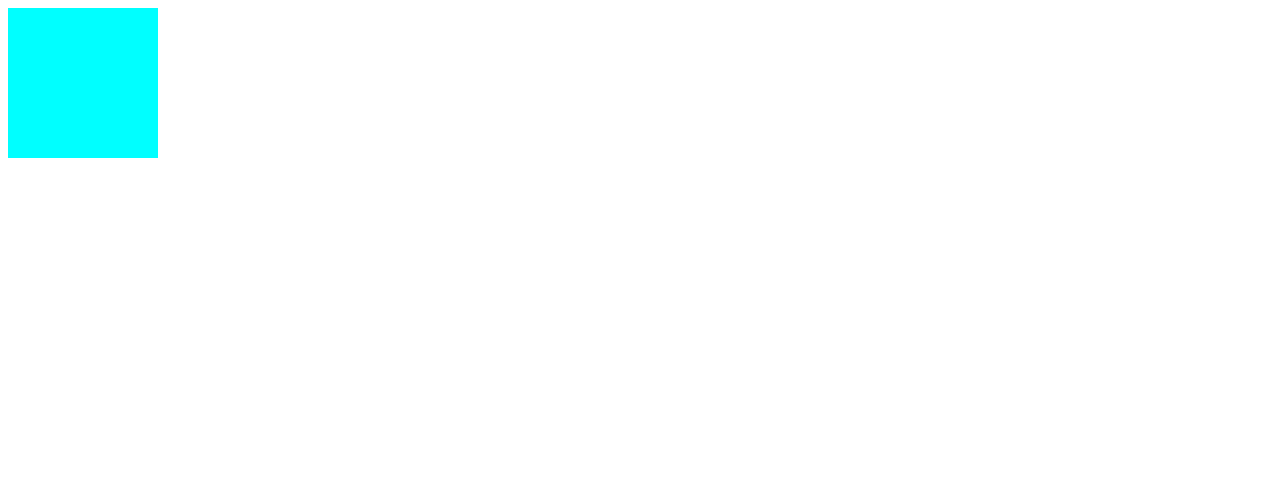
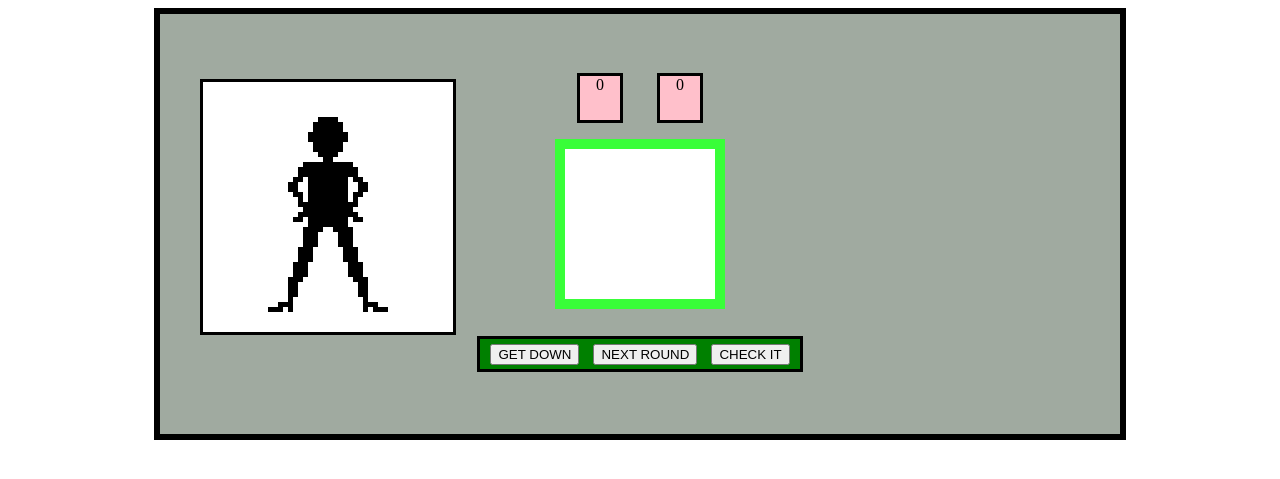
Before and after one commit to martyjg/Show_and_Repeat, a PHP site: page / in a window 1280 px wide. Shown: the top 479 px of the page. Run offline with PHP 8.4, Linux system fonts and the light colour scheme.

Commit message:
Added buttons to progress the game. Added divs in order to style the game. Styled the game and aligned displays to the center and the player 1 character to the left side.

```diff
--- a/appV2.js
+++ b/appV2.js
@@ -5,36 +5,101 @@ $(document).ready(function () {
 	secondChain = [];
 	moveCount = 3;
 	turn = 0;
+	playerTurn = 0;
+	player1Score = 0;
+	player2Score = 0;
+	$("#p1Score").html(player1Score);
+	$("#p2Score").html(player2Score);
 
-	var states = [
-		"GAME_START",
-		"PLAYER_1_TURN",
-		"PLAYER_2_TURN",
-		"PLAYER_1_WIN",
-		"PLAYER_2_WIN"
-	];
+	// var states = [
+	// "GAME_START",
+	// "PLAYER_1_TURN",
+	// "PLAYER_2_TURN",
+	// "PLAYER_1_WIN",
+	// "PLAYER_2_WIN"
+	// ];
+
+	// showAndRepeat = function() {
+
+	// 	if (turn % 2 === 0) {
+	// 		chainBuilder(firstChain);
+	// 		if (firstChain.length === moveCount) {
+	// 			displayMoveChain(firstChain);
+	// 			clearDisplay();
+	// 			chainBuilder(secondChain);
+	// 			if (secondChain.length === moveCount) {
+	// 				checkForMatch();
+	// 			}
+	// 		}
+	// 	} else {
+	// 		chainBuilder(secondChain);
+	// 		if (secondChain.length === moveCount) {
+	// 			displayMoveChain(secondChain);
+	// 			clearDisplay();
+	// 			chainBuilder(firstChain);
+	// 			if (firstChain.length === moveCount) {
+	// 				checkForMatch();
+	// 			}
+	// 		}
+	// 	}
+	// }
+
+	$("#checkMoves").click(function() {
+		checkForMatch();
+	})
+
+
+	$("#resetButton").click(function() {
+		if (turn % 2 === 0) {
+			if (playerTurn === 0) {
+				chainBuilder(firstChain);
+				playerTurn++;
+			} else {chainBuilder(secondChain);
+				playerTurn = 0;}
+			} else {
+				if (playerTurn === 0) {
+					chainBuilder(secondChain);
+					playerTurn = 1;
+				} else {
+					chainBuilder(firstChain);
+					playerTurn = 0;
+				}
+			}
+		});
+
+	$("#displayMoves").click(function() {
+		if (turn % 2 === 0) {
+			displayMoveChain(firstChain);
+		} else {
+			displayMoveChain(secondChain);
+		}
+	})
 
 
 	chainBuilder = function(chain) {
+		console.log("SHOW YOUR MOVES")
 		$(document).keydown(function(key) {
 			if (chain.length < moveCount) {
 				if (key.keyCode === 37) {
-					chain.push("left");
+					chain.push("&larr;");
 				} else if (key.keyCode === 38) {
-					chain.push("up");
+					chain.push("&uarr;");
 				} else if (key.keyCode === 39) {
-					chain.push("right");
+					chain.push("&rarr;");
 				} else if (key.keyCode === 40) {
-					chain.push("down");
+					chain.push("&darr;");
 				}
 				console.log("The chain is " + chain)
 			}
-		})
+		});
 	}
 
 	displayMoveChain = function(chain) {
 		chain.forEach(function(element, index) {
 			setTimeout(function(){
+				if (element === "&larr;") {
+					$(".player1Move").attr("class", "throwLeft")
+				}
 				$("#chainDisplay").show().html(element).fadeOut('slow');
 			}, 1000 * (index+1));
 
@@ -51,7 +116,7 @@ $(document).ready(function () {
 			N = firstChain.length}
 			else {N = secondChain.length}
 
-			matchedMoves = 0;
+				matchedMoves = 0;
 			for (var i = 0; i < N; i++) {
 				if (firstChain[i] === secondChain[i]) {
 					matchedMoves++;
@@ -67,13 +132,22 @@ $(document).ready(function () {
 				}
 				moveCount++;
 				turn++;
+				playerTurn++;
 			} else {
 				console.log("Not even close")
+				if (turn % 2 === 0) {
+					player1Score++;
+					$("#p1Score").html(player1Score);
+				} else {
+					player2Score++;
+					$("#p2Score").html(player2Score);
+				}
 				firstChain = [];
 				secondChain = [];
 				turn = 0;
+				playerTurn = 0;
 				moveCount = 3;
 			}
 		}
 
-});
+	});
--- a/index.html
+++ b/index.html
@@ -6,15 +6,40 @@
 	<script type="text/javascript" src="./jquery-2.1.1.min.js"></script>
 
 	<script type="text/javascript" src="./appV2.js"></script>
+	<meta charset="utf-8" />
+
 
 </head>
 <body>
 
-<div id="chainDisplay">
-</div>
+	<div id="container">
 
-<!-- <button name="turn">TURN!</button>
- -->
+		<div id="scoreContainer">
+		<div id="p1Score">
+		</div>
+		<div id="p2Score">
+		</div>
+		</div>
+
+		<div id="displayContainer">
+			<div id="chainDisplay">
+			</div>
+		</div>
+
+		<div id ="player1Dancer" class="player1Move">
+		</div>
+
+		<div id ="buttonDisplay">
+
+			<button type = "button" id="displayMoves">GET DOWN</button>
+
+			<button type = "button" id="resetButton">NEXT ROUND</button>
+
+			<button type = "button" id="checkMoves">CHECK IT</button>
+
+		</div>
+
+	</div>
 
 </body>
 </html>
--- a/style.css
+++ b/style.css
@@ -1,9 +1,87 @@
+body {
+	 -webkit-font-smoothing: none;
+	 image-rendering: pixelated;
+}
+
+#container {
+	position: relative;
+	margin: auto;
+	background-color: rgb(160, 170, 160);
+	width: 960px;
+	height: 420px;
+/*	padding: 20px;*/
+	border: 6px solid black;
+}
+
+#scoreContainer {
+	margin: auto;
+	width: 170px;
+	height: 50px;
+	text-align: center;
+	position: absolute;
+	top: 20%; left: 50%;
+	transform: translate(-50%,-50%);
+}
+
+#p1Score, #p2Score {
+	display: inline-block;
+	margin: auto 15px;
+	background-color: pink;
+	width: 40px;
+	height: 44px;
+	border: 3px solid black;
+}
+
+#displayContainer {
+	background-color: rgb(57, 254, 57);
+	margin: auto;
+	width: 150px;
+	height: 150px;
+	padding: 10px;
+	position: absolute;
+	top: 50%; left: 50%;
+	transform: translate(-50%,-50%);
+}
+
 #chainDisplay {
-	background-color: cyan;
+	margin: auto;
+	background-color: white;
 	width: 150px;
 	height: 150px;
 	font-family: Verdana;
-	font-size: 40px
+	font-size: 100px;
 	text-align: center;
+	line-height: 150px;
+	vertical-align: middle;
 	color: black;
 }
+
+#player1Dancer {
+	position: absolute;
+	top: 65px;
+	left: 40px;
+	background-image: url(positionDefault.gif);
+	width: 250px;
+	height: 250px;
+	overflow: hidden;
+	background-size: cover;
+	background-position: center;
+	background-color: white;
+	border: 3px solid black;
+}
+
+#buttonDisplay {
+	position: absolute;
+	top: 81%; left: 50%;
+	transform: translate(-50%,-50%);
+	text-align: center;
+	margin: auto;
+	background-color: green;
+	width: 320px;
+	height: 30px;
+	border: 3px solid black;
+}
+
+button {
+	margin: 5px;
+}
```
Also changed, not shown: positionDefault.gif (added).
